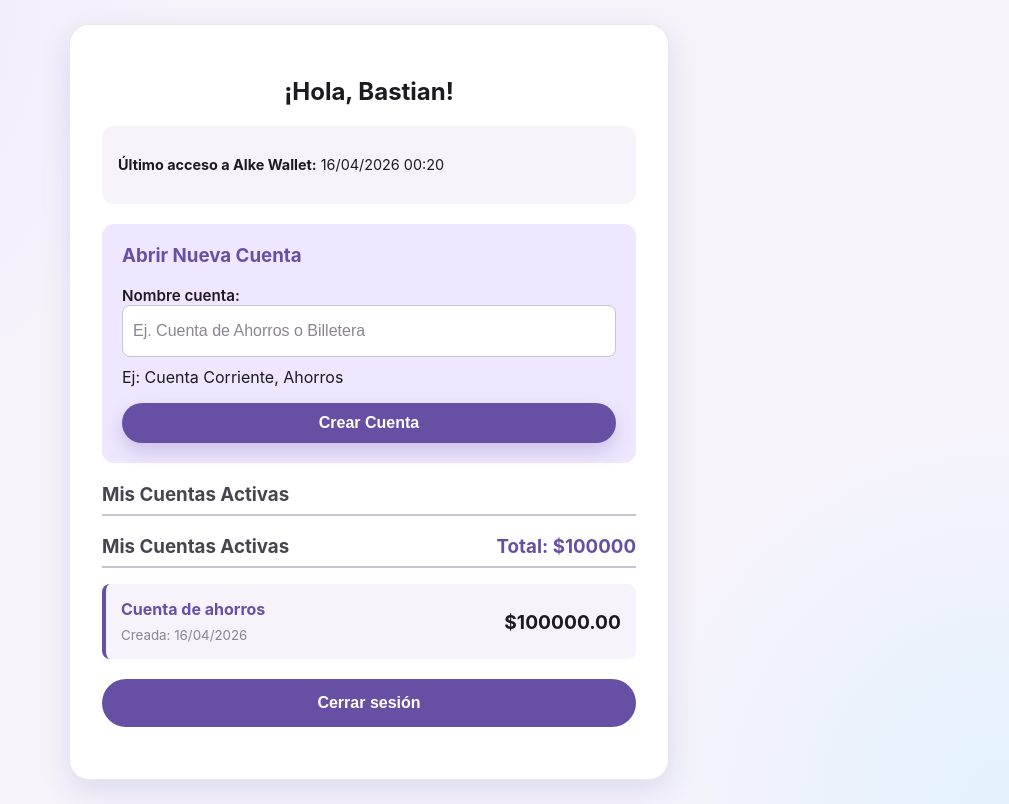
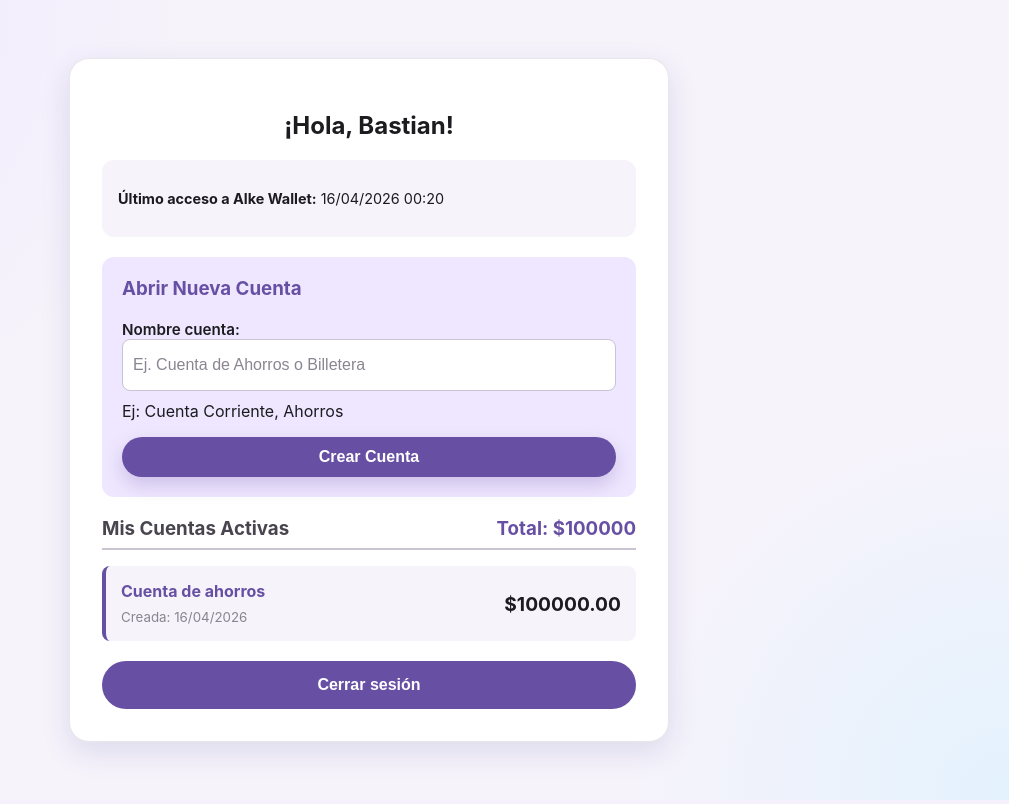
Before and after one commit to Bercc7/AnkeWallet_Modulo7, a Django app: page / in a window 1280 px wide. Shown: the whole page, without its empty margins (271-1280 px from the left). Run offline with Django 5.2, Linux system fonts and the light colour scheme; a user stored in the database is signed in; data comes from the database, SQL or seed files in the repository; both versions use the stored data as it was after the commit.

Commit message:
Version 1.0

```diff
--- a/templates/home.html
+++ b/templates/home.html
@@ -33,9 +33,7 @@
       </div>
 
       <div style="text-align: left; margin-bottom: 20px;">
-        <h3 style="color: #49454f; border-bottom: 2px solid #cac4d0; padding-bottom: 8px;">Mis Cuentas Activas</h3>
-        <div style="text-align: left; margin-bottom: 20px;">
-        <div style="display: flex; justify-content: space-between; align-items: baseline; border-bottom: 2px solid #cac4d0; padding-bottom: 8px;">
+        <div style="display: flex; justify-content: space-between; align-items: baseline; border-bottom: 2px solid #cac4d0; padding-bottom: 8px; margin-bottom: 15px;">
             <h3 style="color: #49454f; margin: 0;">Mis Cuentas Activas</h3>
             <h3 style="color: #6750a4; margin: 0;">Total: ${{ total_general }}</h3>
         </div>
```
Also changed, not shown: README.md, db.sqlite3.
